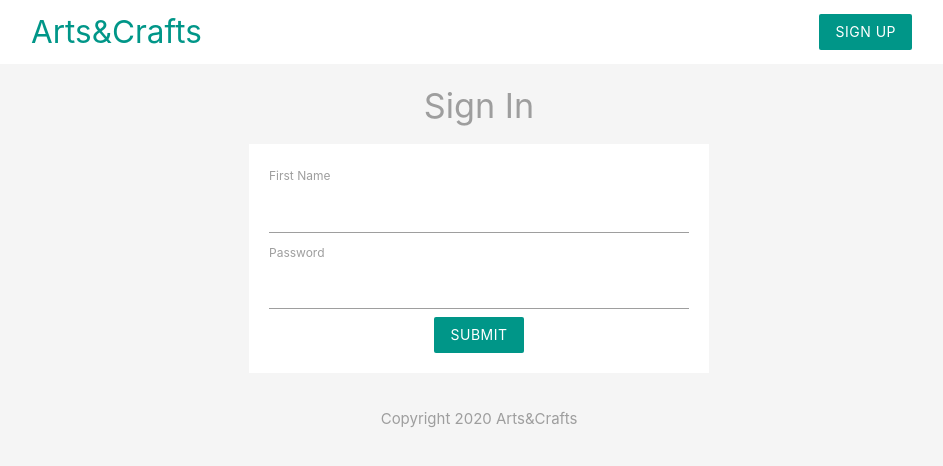
After one commit to tahsinAmin/aNc, a PHP site: page /signin.php in a window 1280 px wide. The commit adds this page. Shown: the top 466 px of the page, without its empty margins (161-1104 px from the left). Run offline with PHP 8.4, Linux system fonts and the light colour scheme.

Commit message:
Added Sign In

```diff
--- /dev/null
+++ b/signin.php
@@ -0,0 +1,67 @@
+<?php
+
+  include('configs\db_connect.php');
+
+  $first_name = $password = '';
+
+  $errors = array('fname_or_pass' => '');
+
+	if(isset($_POST['submit'])){
+
+    // check first_name
+    if(empty($_POST['first_name'])){
+      $errors['fname_or_pass'] = 'First Name or Password is incorrect';
+    } else{
+      $first_name = $_POST['first_name'];
+    }
+
+    // check password
+    if(empty($_POST['password'])){
+      $errors['fname_or_pass'] = 'First Name or Password is incorrect';
+    } else{
+      $password = $_POST['password'];
+    }
+
+    if (array_filter($errors)) {
+      // echo "errors in the form";
+    }else {
+      $first_name = mysqli_real_escape_string($conn, $_POST['first_name']);
+      $password = mysqli_real_escape_string($conn, $_POST['password']);
+
+      $sql1 = "SELECT password FROM buyer_profile WHERE first_name='".$first_name."'";
+      $result1 = mysqli_query($conn, $sql1);
+      $row1 = mysqli_fetch_assoc($result1);
+
+      if($row1['password'] == $password){
+        header("Location:dash.php");
+        exit();
+      }else{
+        echo '<script type ="text/Javascript">alert("NOT A USER OF THIS WEBSITE");</script>';
+      }
+    }
+	} // end POST check
+
+?>
+
+<!DOCTYPE html>
+<html>
+
+	<?php include('templates/header.php'); ?>
+
+	<section class="container grey-text">
+		<h4 class="center">Sign In</h4>
+		<form class="white" action="signin.php" method="POST">
+      <label>First Name</label>
+      <input type="text" name="first_name" value="<?php echo htmlspecialchars($first_name) ?>">
+      <label>Password</label>
+      <input type="text" name="password" value="<?php echo htmlspecialchars($password) ?>">
+      <div class="red-text"><?php echo $errors['fname_or_pass']; ?></div>
+			<div class="center">
+				<input type="submit" name="submit" value="Submit" class="btn brand z-depth-0">
+			</div>
+		</form>
+	</section>
+
+	<?php include('templates/footer.php'); ?>
+
+</html>
--- a/signup.php
+++ b/signup.php
@@ -34,14 +34,10 @@
     if(empty($_POST['location'])){
       $errors['location'] = 'Location is required';
     } else{
-
-      $email = mysqli_real_escape_string($conn, $_POST['email']);
-      $email = mysqli_real_escape_string($conn, $_POST['email']);
-      $email = mysqli_real_escape_string($conn, $_POST['email']);
       $location = $_POST['location'];
     }
 
-    // check location
+    // check age
     if(empty($_POST['age'])){
       $errors['age'] = 'Age is required';
     } else{
```
